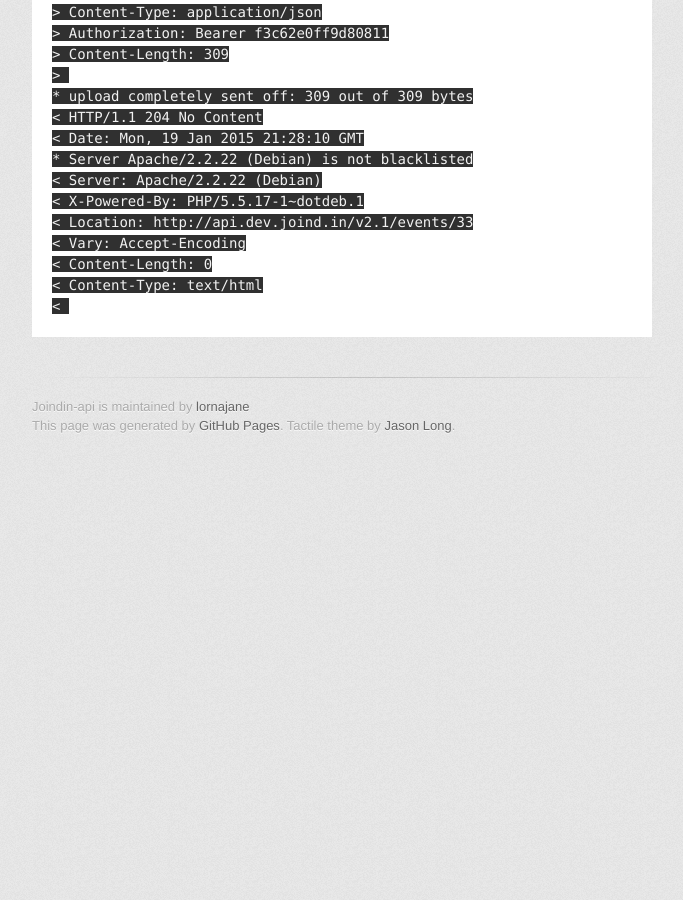
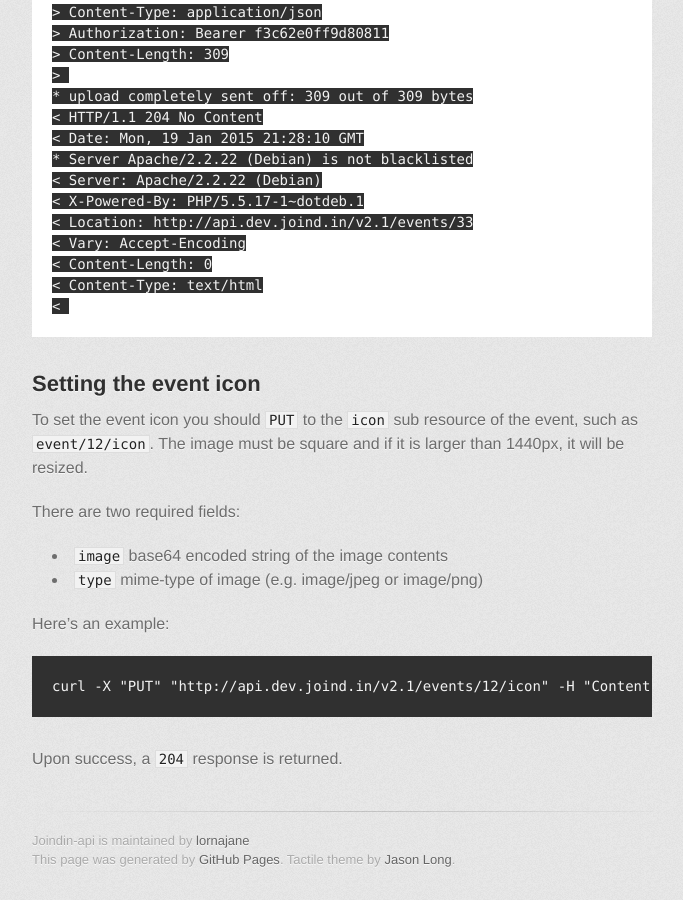
Before and after one commit to joindin/joindin-api, a Jekyll site: the page built from events.md, in a window 1280 px wide and 900 px high, scrolled down 7321 px. Shown: the whole window, without its empty margins (298-981 px from the left). Built offline with Jekyll 4.4.1, drawn with Linux system fonts in a browser that asks for light colours; some web fonts are replaced; a script that is not in the unit is left out; before the commit the page ends 7787 px from its top, so only the background shows below that.

Commit message:
Initial documentation for upload event icon

```diff
--- a/events.md
+++ b/events.md
@@ -319,3 +319,20 @@ And to update it, an example command and the resulting output:
 < Content-Type: text/html
 <
 ~~~~
+
+
+## Setting the event icon
+
+To set the event icon you should `PUT` to the `icon` sub resource of the event, such as `event/12/icon`. The image must be square and if it is larger than 1440px, it will be resized.
+
+There are two required fields:
+
+* `image` base64 encoded string of the image contents
+* `type` mime-type of image (e.g. image/jpeg or image/png)
+
+Here’s an example:
+
+<pre class="embedcurl">curl -X "PUT" "http://api.dev.joind.in/v2.1/events/12/icon" -H "Content-Type: application/json" -H "Authorization: Bearer f3c62e0ff9d80811" -H "Accept: application/json" -d '{"type": "image/jpeg", "image": "{base 64 encoded image string}"}'
+</pre>
+
+Upon success, a `204` response is returned.
```
